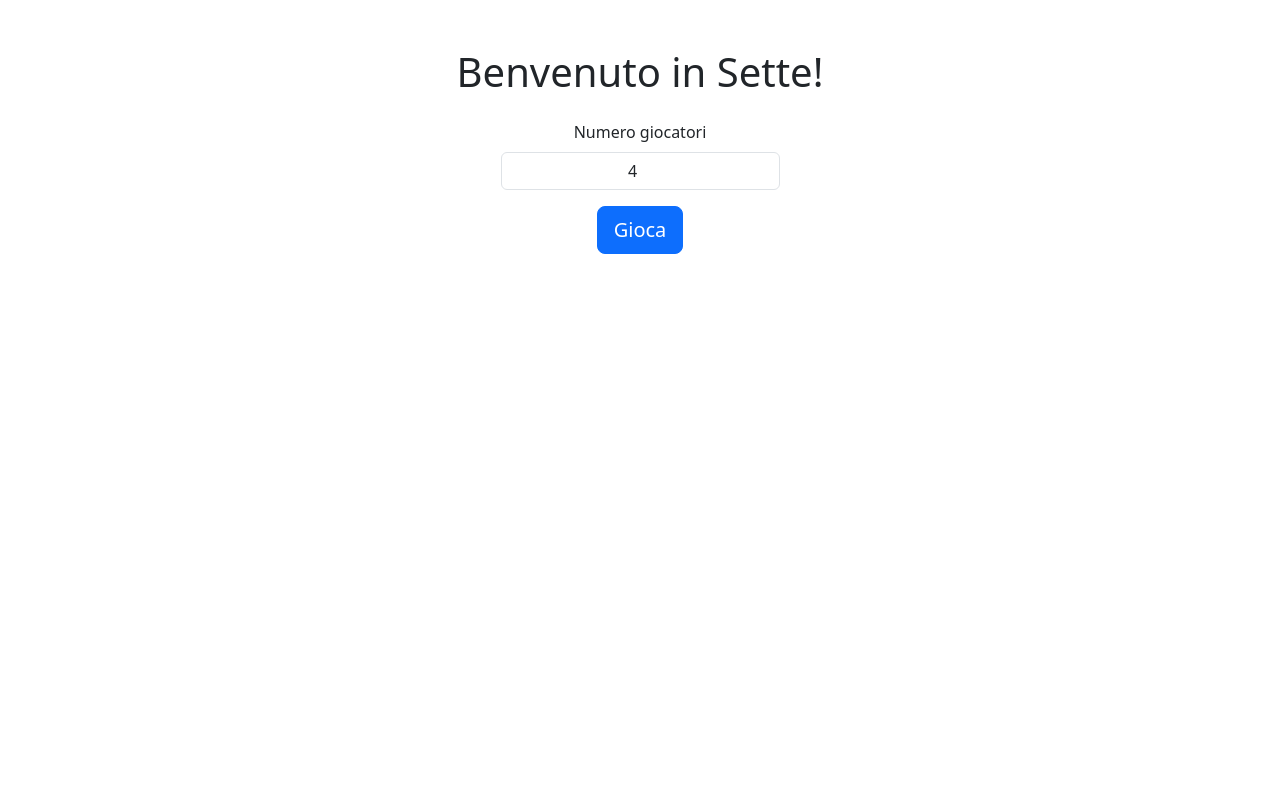
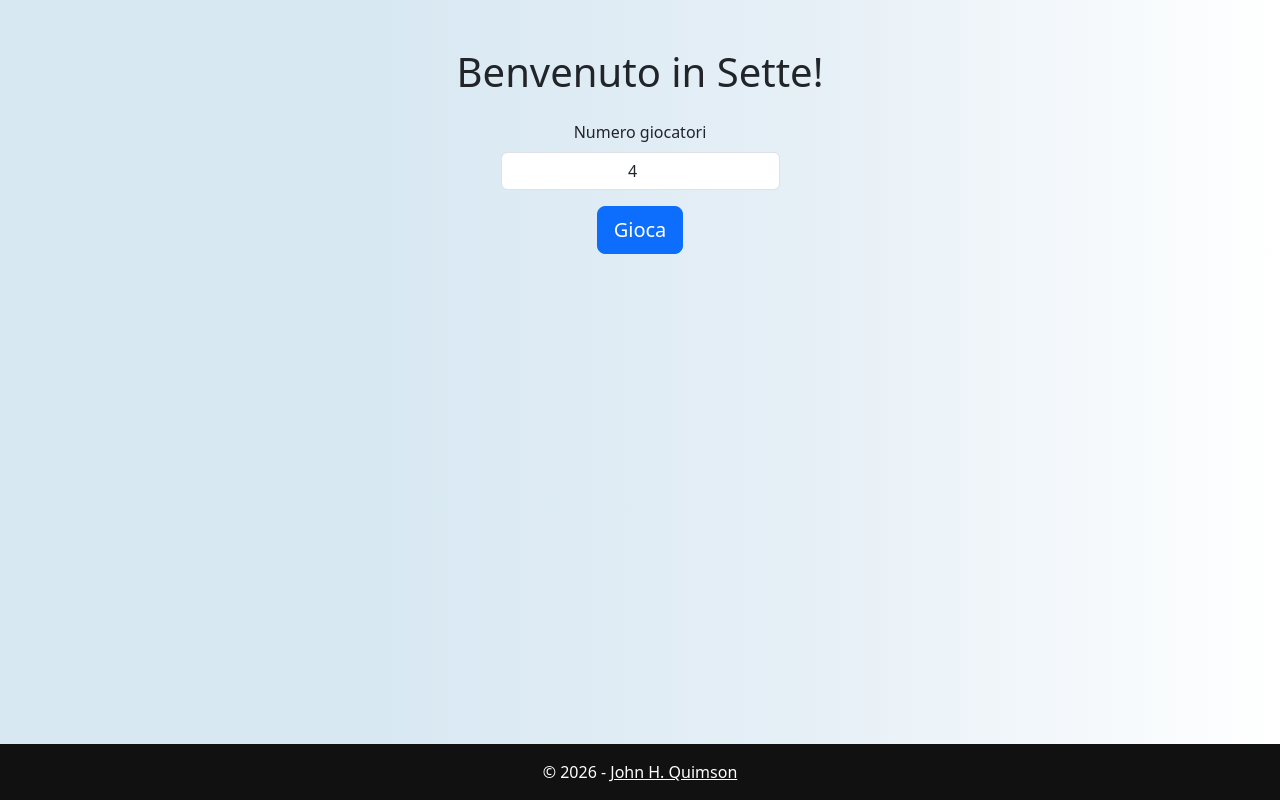
Before and after one commit to JohnQuimson/sette-game, a Vue app: page /start in a window 1280 px wide. Built offline with nearby package versions, Linux system fonts and the light colour scheme.

Commit message:
background + footer

```diff
--- a/index.html
+++ b/index.html
@@ -7,7 +7,20 @@
     <title>Sette</title>
   </head>
   <body>
-      <div id="app"></div>
+    <div
+      id="app"
+      style="
+        background: #d8e8f2;
+        background: linear-gradient(
+          90deg,
+          rgba(216, 232, 242, 1) 30%,
+          rgba(231, 240, 247, 1) 65%,
+          rgba(255, 255, 255, 1) 100%
+        );
+
+        min-height: 100vh;
+      "
+    ></div>
     <script type="module" src="/src/main.js"></script>
   </body>
 </html>
--- a/src/App.vue
+++ b/src/App.vue
@@ -1,7 +1,25 @@
-<script setup></script>
+<script setup>
+import Footer from '@/components/Footer.vue';
+</script>
 
 <template>
-  <router-view></router-view>
+  <div class="layout">
+    <router-view />
+    <Footer />
+  </div>
 </template>
 
-<style scoped></style>
+<style>
+html,
+body,
+#app {
+  height: 100%;
+  margin: 0;
+}
+
+.layout {
+  min-height: 100vh;
+  display: flex;
+  flex-direction: column;
+}
+</style>
--- /dev/null
+++ b/src/components/footer.vue
@@ -0,0 +1,18 @@
+<template>
+  <footer class="footer">
+    © 2026 -
+    <a class="text-white" target="_blank" href="https://www.johnquimson.it/"
+      >John H. Quimson</a
+    >
+  </footer>
+</template>
+
+<style scoped>
+.footer {
+  background-color: #111;
+  margin-top: auto;
+  padding: 16px;
+  text-align: center;
+  color: #ffffff;
+}
+</style>
```
Lines whose indentation alone changed are shown as unchanged.
